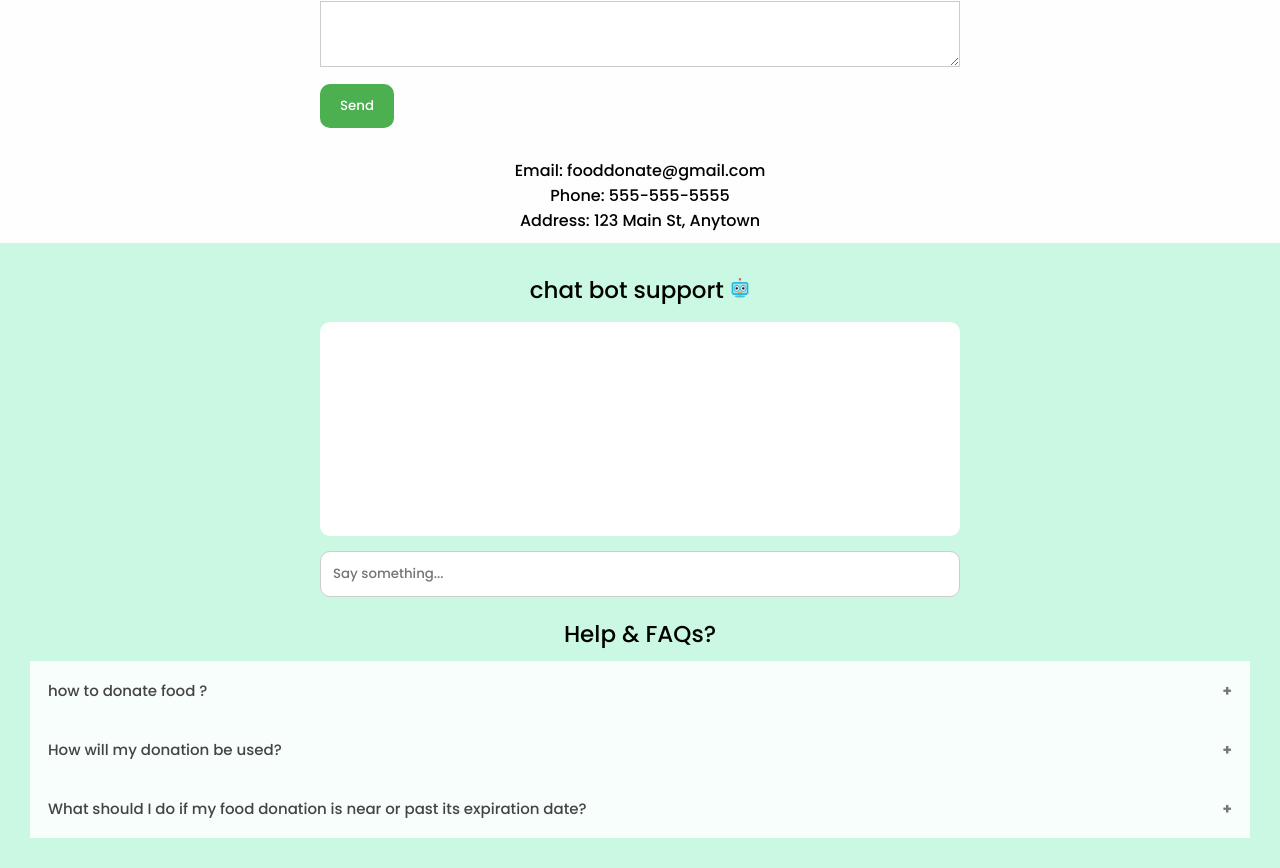
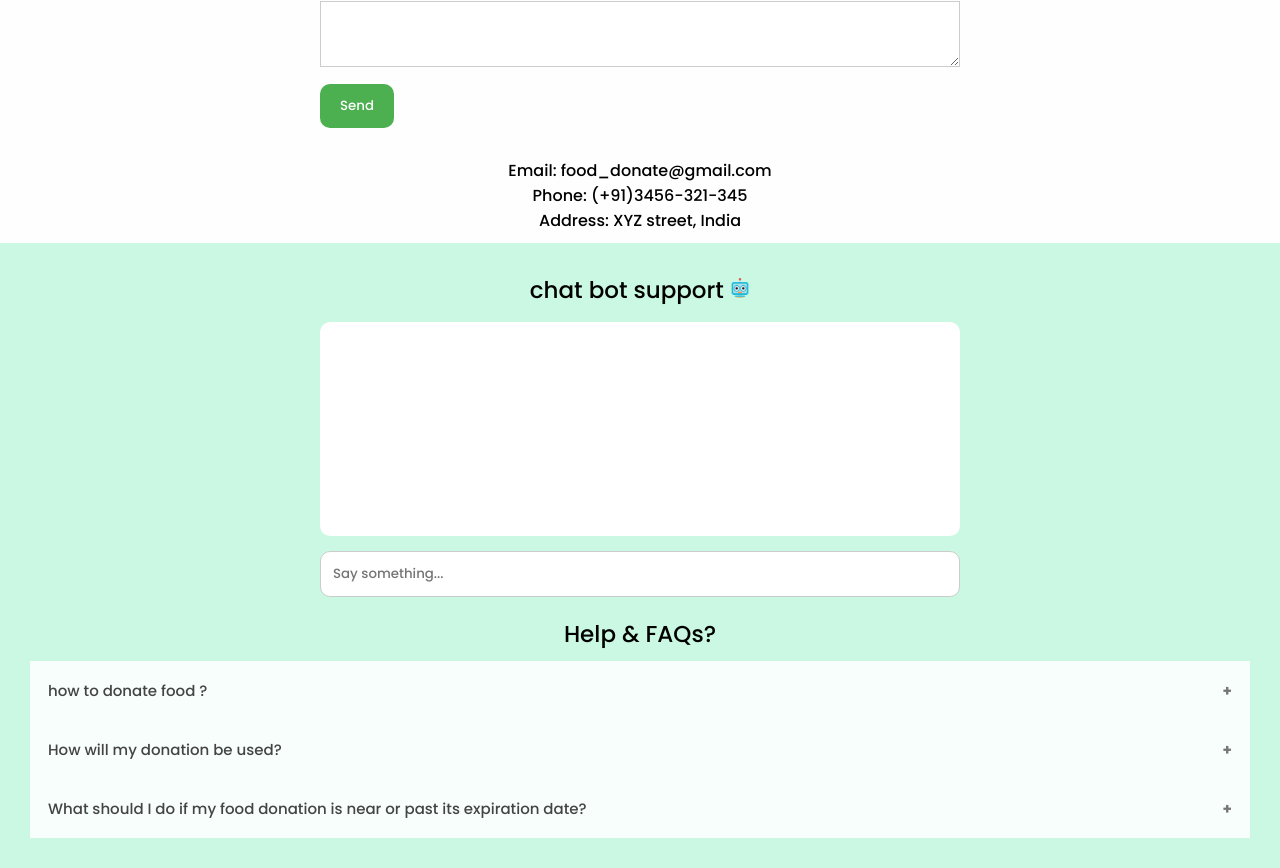
Before and after one commit to MishraShivamm/Donate-Food, a plain HTML site: page contact.html in a window 1280 px wide. Shown: the part 778-1646 px from the top of the page. Drawn offline with Linux system fonts and the light colour scheme.

Commit message:
Update contact.html

```diff
--- a/contact.html
+++ b/contact.html
@@ -57,9 +57,9 @@
     </form>
    </div>
    <div class="contact-info" style="padding: 10px;">
-    <p>Email: fooddonate@gmail.com</p>
-    <p>Phone: 555-555-5555</p>
-    <p>Address: 123 Main St, Anytown</p>
+    <p>Email: food_donate@gmail.com</p>
+    <p>Phone: (+91)3456-321-345</p>
+    <p>Address: XYZ street, India</p>
    </div>
 
 
```
